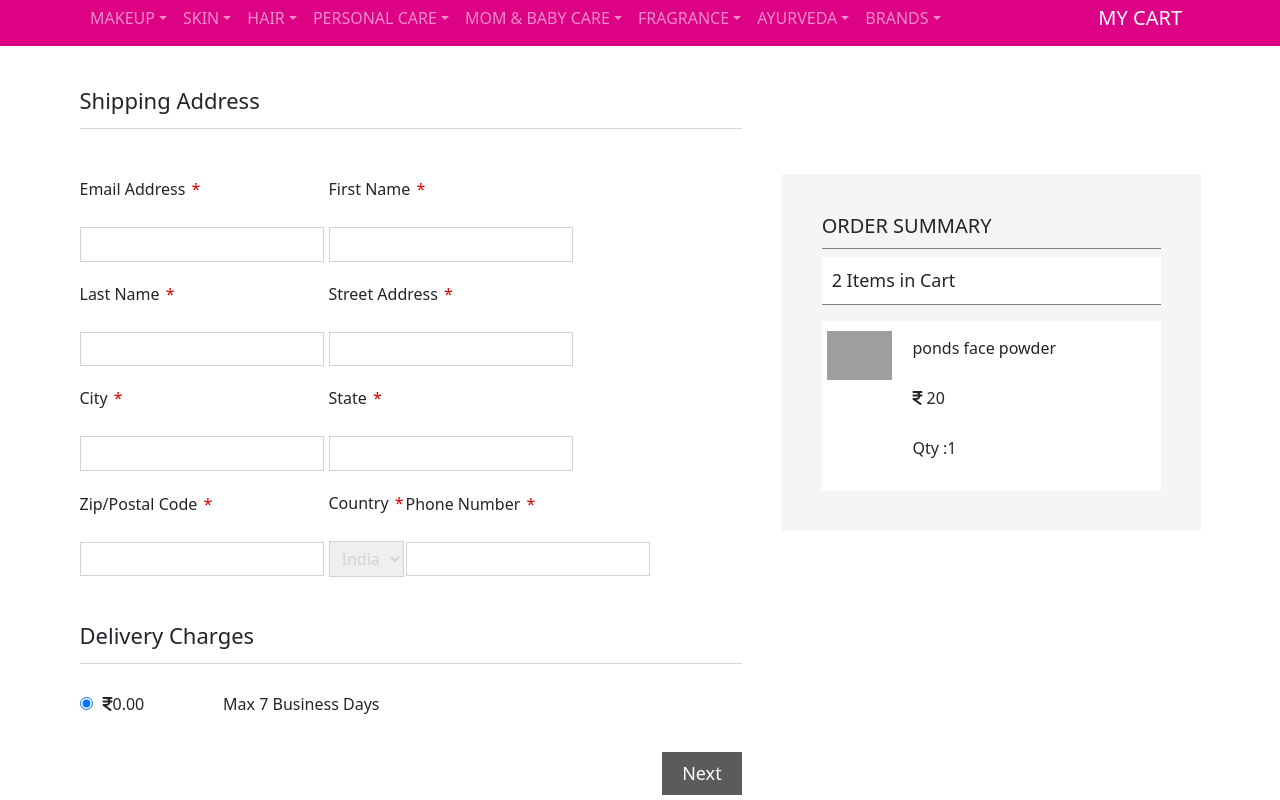
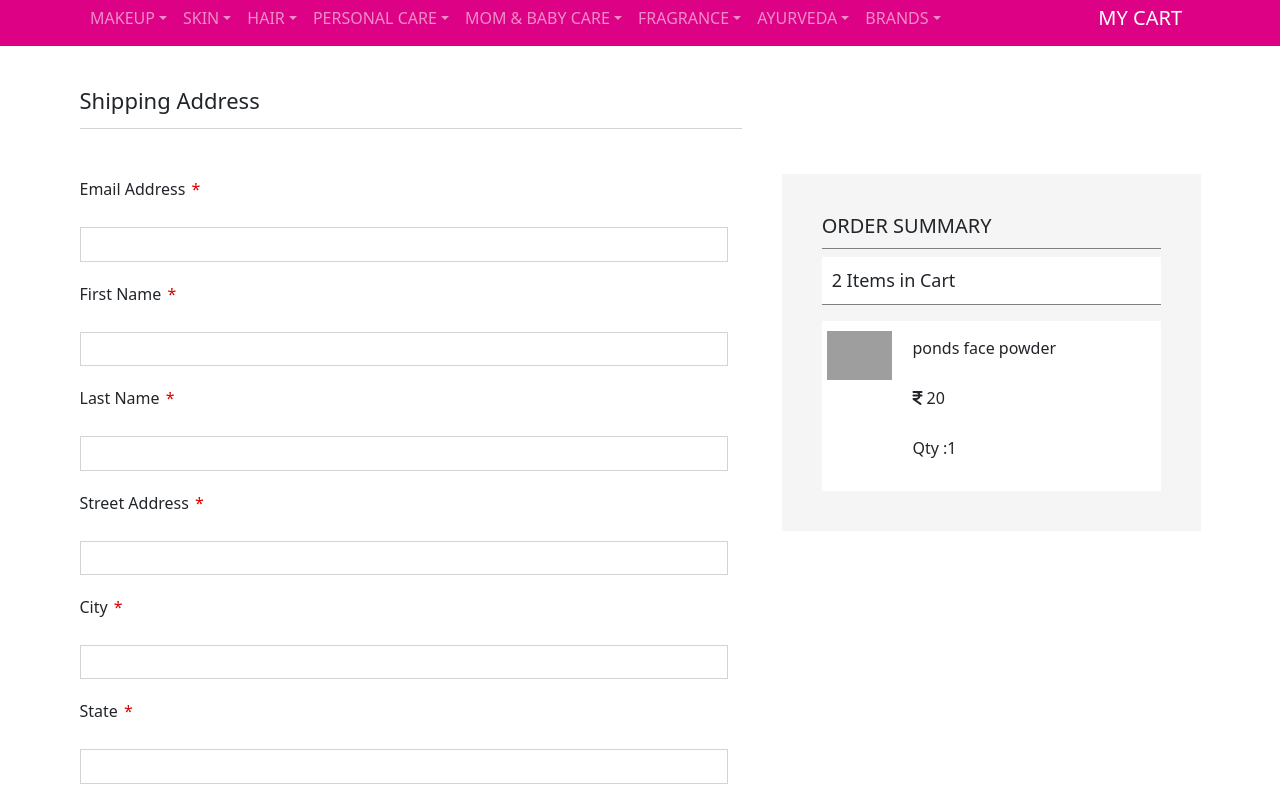
Before and after one commit to NayanIngale1/Beautybebo-Clone, a React (Create React App) app in the folder client/: page /checkout in a window 1280 px wide. Shown: the part 400-1200 px from the top of the page. Built offline with nearby package versions, Linux system fonts and the light colour scheme; grey boxes are pictures that could not be loaded.

Commit message:
checkout page
all input div updated

```diff
--- a/client/src/Components/Checkout/Checkout.css
+++ b/client/src/Components/Checkout/Checkout.css
@@ -13,6 +13,8 @@
 }
 .checkoutFormDiv {
   width: 100%;
+
+
 }
 .allPage {
   background-color: white;
@@ -26,7 +28,10 @@
 }
 .checkout_form {
   padding: 20px 0;
+  width: 100%;
   position: relative;
+  display: flex;
+  flex-direction: column;
 }
 .checkout_formLabel {
   padding: 10px 0;
@@ -41,9 +46,11 @@
   padding: 5px 8px;
   font-size: 16px;
   line-height: 1.4;
+
   width: 98%;
   border: 1px solid lightgray;
   outline: none;
+  /* border: 2px solid red; */
 }
 .checkout_delivey {
   margin-top: 20px;
--- a/client/src/Components/Checkout/CheckoutPage.jsx
+++ b/client/src/Components/Checkout/CheckoutPage.jsx
@@ -148,8 +148,11 @@ export const CheckoutPage = () => {
                 <p>Max 7 Business Days</p>
               </div>
             </div>
+            <div>
 
             <input type="submit" className="checkout_nextBtn" value="Next" />
+            </div>
+
           </form>
         </div>
         <div className="checkout-orderSummary">
```
